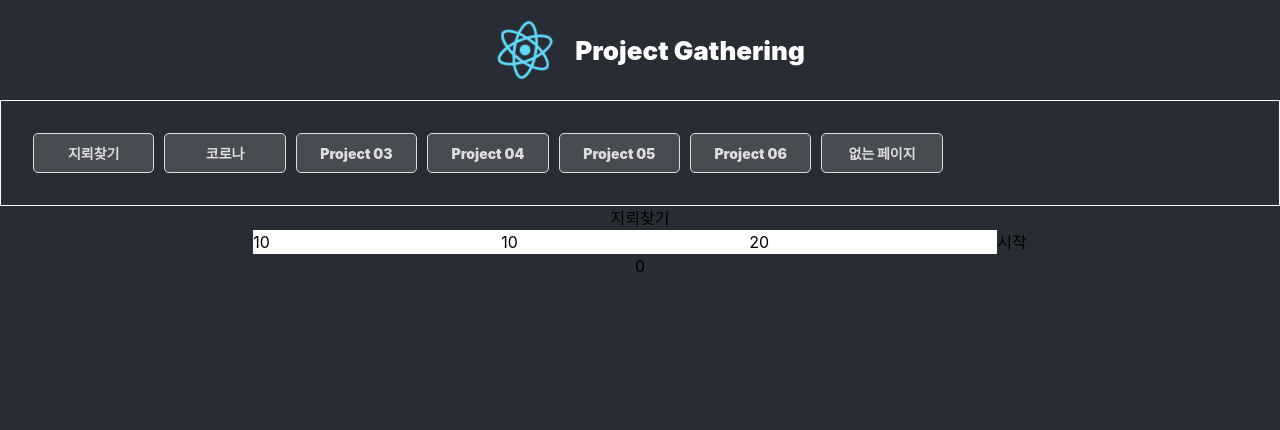
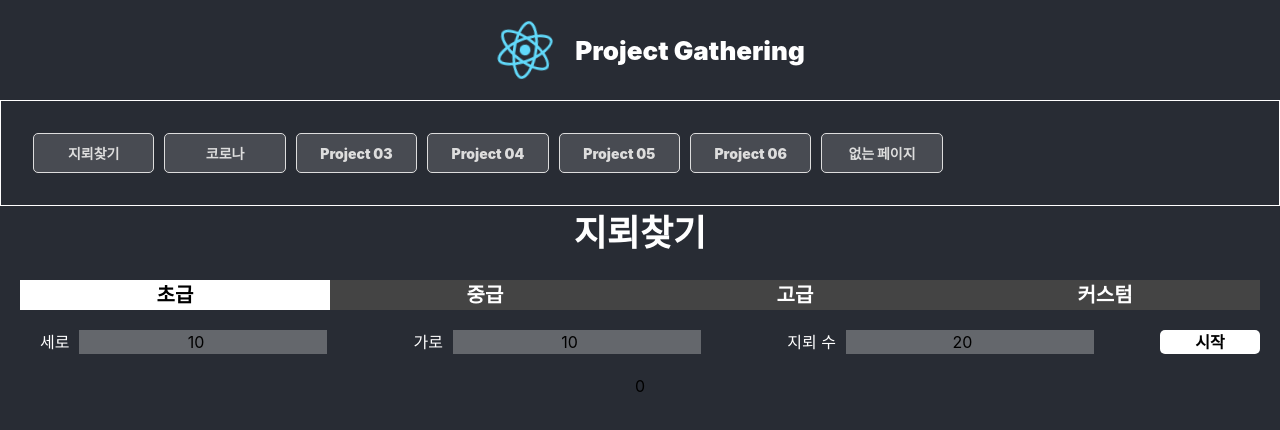
Before and after one commit to JuneHyung/Gather, a React (Create React App) app in the folder gather/: page /searchMine in a window 1280 px wide. Shown: the top 430 px of the page. Built offline with nearby package versions, Linux system fonts and the light colour scheme.

Commit message:
feat : 지뢰찾기 디자인작업 + 급수별 지뢰 세팅 추가

```diff
--- a/gather/src/App.scss
+++ b/gather/src/App.scss
@@ -29,6 +29,7 @@
       font-weight:900;
     }
   }
+  overflow:auto;
 }
 .content-box{
   .project-list{
--- a/gather/src/api/searchMine/SearchMine.js
+++ b/gather/src/api/searchMine/SearchMine.js
@@ -10,6 +10,7 @@ export const CODE = {
 };
 
 export const START_GAME = "START_GAME";
+export const STOP_GAME = "STOP_GAME";
 export const OPEN_CELL = "OPEN_CELL";
 export const CLICK_MINE = "CLICK_MINE";
 export const FLAG_CELL = "FLAG_CELL";
--- a/gather/src/assets/scss/SearchMine.scss
+++ b/gather/src/assets/scss/SearchMine.scss
@@ -1,13 +1,19 @@
 .mine-table{
   border-collapse: collapse;
   margin: 0 auto;
+  // tr{height:20px;}
   td{
     border:1px solid #666;
-    width:40px;height:40px;
+    width:30px;
+    min-width:30px;
+    height:30px;
+    min-height:30px;
     text-align: center;
   }
 }
 .normal-cell{
+  font-size:10px;
+  text-align:center;
   background-color: #444;
   color:#fff;
 }
@@ -20,3 +26,63 @@
 .question-cell{
   background-color:yellow;
 }
+.search-mine-title{
+  font-size:36px;
+  font-weight:900;
+  color:#fff;
+}
+
+.form-box{
+  padding:20px;
+
+  .level-list{
+    display: flex;
+    justify-content: center;
+    margin-bottom:20px;
+    .level-item{
+      flex:1;
+      color:#fff;
+      font-weight:900;
+      font-size:20px;
+      cursor:pointer;
+      background-color:#444;
+      transition:all 0.4s;
+
+      &:hover{
+        background-color:#fff;
+        color:black;
+      }
+    }
+    .current-item{
+      background-color:#fff;
+      color:black;
+    }
+  }
+
+  .input-wrap-box{
+    display:flex;
+    justify-content: space-between;
+    align-items: center;
+    label{
+      color:#fff;
+      margin: 0 20px;
+    }
+    input{
+      margin-left:10px;
+      color:black;
+      text-align: center;
+    }
+  }
+
+  .start-button{
+    width:100px;
+    font-weight:900;
+    background-color:#fff;
+    border-radius:5px;
+    transition:all 0.4s;
+    &:hover{
+      background-color:#444;
+      color:#fff;
+    }
+  }
+}
--- a/gather/src/components/searchMine/Form.jsx
+++ b/gather/src/components/searchMine/Form.jsx
@@ -1,35 +1,120 @@
 import { memo, useCallback, useContext, useState } from "react";
 import { TableContext } from "../../pages/searchMine/SearchMine";
-import { START_GAME } from "../../api/searchMine/SearchMine";
+import { START_GAME, STOP_GAME } from "../../api/searchMine/SearchMine";
 
-const Form = memo(() =>{
+const Form = memo(({halted}) => {
+  const [level, setLevel] = useState("begin");
   const [row, setRow] = useState(10);
   const [cell, setCell] = useState(10);
   const [mine, setMine] = useState(20);
+  const [disabled, setDisabled] = useState(true);
 
-  const {dispatch} = useContext(TableContext);
+  const { dispatch } = useContext(TableContext);
 
-  const onChangeRow = useCallback((e)=>{
-    setRow(e.target.value);
-  },[])
-  const onChangeCell = useCallback((e)=>{
-    setCell(e.target.value);
-  },[])
-  const onChangeMine = useCallback((e)=>{
-    setMine(e.target.value);
-  },[])
-  const onClickBtn = useCallback(()=>{
-    dispatch({type: START_GAME, row, cell, mine})
+  const onChangeRow = useCallback((e) => {
+    const value = e.target.value < 3 ? 3 : e.target.value > 50 ? 50 : e.target.value;
+    setRow(value);
+  }, []);
+  const onChangeCell = useCallback((e) => {
+    const value = e.target.value < 3 ? 3 : e.target.value > 50 ? 50 : e.target.value;
+    setCell(value);
+  }, []);
+  const onChangeMine = useCallback(
+    (e) => {
+      const value = e.target.value >= row * cell ? row * cell - 1 : e.target.value;
+      setMine(value);
+    },
+    []
+  );
+
+  const onClickBtn = useCallback(() => {
+    dispatch({ type: START_GAME, row, cell, mine });
   }, [row, cell, mine]);
 
+  // console.log('levell')
+  const switchLevel = useCallback((level) => {
+    // console.log('d?')
+    switch (level) {
+      case "begin":
+        setLevel(level);
+        setRow(9);
+        setCell(9);
+        setMine(10);
+        setDisabled(true);
+        dispatch({type:STOP_GAME, row, cell, mine});
+        return;
+      case "intermediate":
+        setLevel(level);
+        setRow(16);
+        setCell(16);
+        setMine(40);
+        setDisabled(true);
+        dispatch({type:STOP_GAME, row, cell, mine});
+        return;
+      case "advanced":
+        setLevel(level);
+        setRow(16);
+        setCell(30);
+        setMine(40);
+        setDisabled(true);
+        dispatch({type:STOP_GAME, row, cell, mine});
+        return;
+      case "custom":
+        setLevel(level);
+        setRow(10);
+        setCell(10);
+        setMine(20);
+        setDisabled(false);
+        dispatch({type:STOP_GAME});
+        return;
+      default:
+        return;
+    }
+  }, []);
+
+  const levelList = [
+    { level: "begin", name: "초급" },
+    { level: "intermediate", name: "중급" },
+    { level: "advanced", name: "고급" },
+    { level: "custom", name: "커스텀" },
+  ];
+
   return (
-    <div>
-      <input type="number" placeholder="세로" value={row} onChange={onChangeRow}/>
-      <input type="number" placeholder="가로" value={cell} onChange={onChangeCell}/>
-      <input type="number" placeholder="지뢰" value={mine} onChange={onChangeMine}/>
-      <button onClick={onClickBtn}>시작</button>
+    <div className="form-box">
+      <ul className="level-list">
+        {levelList.map((item, i) => {
+          return (
+            <li
+              key={`${item.level}${item.name}`}
+              onClick={() => {
+                switchLevel(item.level);
+              }}
+              className={level===item.level ? 'current-item level-item' : 'level-item'}
+            >
+              {item.name}
+            </li>
+          );
+        })}
+      </ul>
+      <div className="input-wrap-box">
+        <label>
+          세로
+          <input type="number" placeholder="세로" value={row} disabled={disabled} onChange={onChangeRow} />
+        </label>
+        <label>
+          가로
+          <input type="number" placeholder="가로" value={cell} disabled={disabled} onChange={onChangeCell} />
+        </label>
+        <label>
+          지뢰 수
+          <input type="number" placeholder="지뢰 수" value={mine} disabled={disabled} onChange={onChangeMine} />
+        </label>
+        <button onClick={onClickBtn} className="start-button">
+          시작
+        </button>
+      </div>
     </div>
-  )
-})
+  );
+});
 
 export default Form;
--- a/gather/src/pages/searchMine/SearchMine.jsx
+++ b/gather/src/pages/searchMine/SearchMine.jsx
@@ -1,7 +1,7 @@
 import { createContext, useEffect, useMemo, useReducer } from "react";
 import Form from "../../components/searchMine/Form";
 import Table from "../../components/searchMine/Table";
-import { CLICK_MINE, CODE, FLAG_CELL, INCREMENT_TIMER, NORMALIZE_CELL, OPEN_CELL, QUESTION_CELL, START_GAME, plantMine } from "../../api/searchMine/SearchMine";
+import { CLICK_MINE, CODE, FLAG_CELL, INCREMENT_TIMER, NORMALIZE_CELL, OPEN_CELL, QUESTION_CELL, START_GAME, STOP_GAME, plantMine } from "../../api/searchMine/SearchMine";
 
 export const TableContext = createContext({
   tableData: [],
@@ -38,6 +38,20 @@ const reducer = (state, action) => {
         timer: 0,
         halted: false,
       };
+    case STOP_GAME:
+      return{
+        ...state,
+        data: {
+          row: 0,
+          cell: 0,
+          mine: 0,
+        },
+        openedCount: 0,
+        tableData: [],
+        result: '',
+        timer: 0,
+        halted: true,
+      }
     case OPEN_CELL:{
       const tableData = [...state.tableData];
       tableData.forEach((row, i) => {
@@ -153,7 +167,6 @@ const reducer = (state, action) => {
         tableData,
       };
     }
-
     case INCREMENT_TIMER: {
       return {
         ...state,
@@ -182,12 +195,11 @@ const SearchMine = () => {
   }, [halted]);
   return (
     <TableContext.Provider value={value}>
-      <h1>지뢰찾기</h1>
-
-      <Form />
+      <h1 className="search-mine-title">지뢰찾기</h1>
+      <Form halted={halted}/>
       <div>{timer}</div>
+      <div>{result}</div>
       <Table></Table>
-      <div>{result}</div>
     </TableContext.Provider>
   );
 };
```
